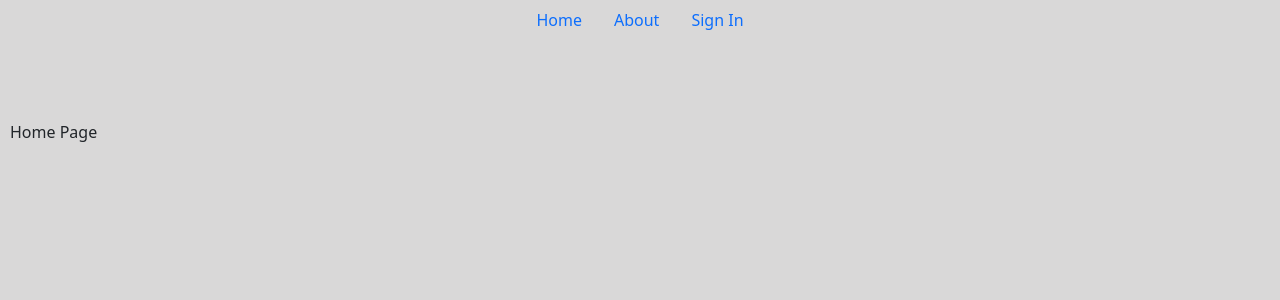
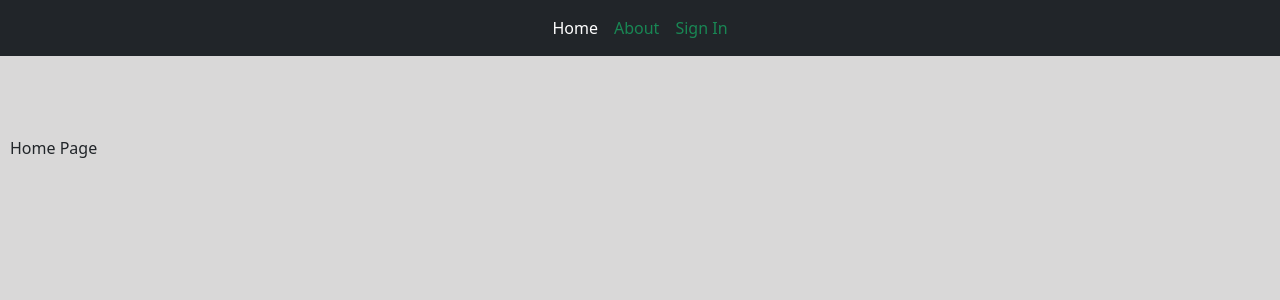
Before and after one commit to Oleg-Vartanov/Voleg, a Vue app in the folder frontend/: page / in a window 1280 px wide. Shown: the top 300 px of the page. Built offline with nearby package versions, Linux system fonts and the light colour scheme.

Commit message:
Frontend: Added navbar layout toggle.

```diff
--- a/frontend/src/components/NavBar.vue
+++ b/frontend/src/components/NavBar.vue
@@ -1,18 +1,38 @@
+<script setup lang="ts">
+let routes: { name: string, title: string }[] = [
+  {name: 'home', title: 'Home'},
+  {name: 'about', title: 'About'},
+  {name: 'signIn', title: 'Sign In'}
+];
+</script>
+
 <template>
-<!--  <nav class="navbar navbar-expand-lg navbar-dark bg-dark fixed-top">-->
-    <ul class="nav justify-content-center">
-      <li class="nav-item">
-        <router-link class="nav-link active" :to="{ name: 'home' }">Home</router-link>
-      </li>
-      <li class="nav-item">
-        <router-link class="nav-link active" :to="{ name: 'about' }">About</router-link>
-      </li>
-      <li class="nav-item">
-        <router-link class="nav-link active" :to="{ name: 'signIn' }">Sign In</router-link>
-      </li>
-<!--      <li class="nav-item">-->
-<!--        <a class="nav-link disabled" aria-disabled="true">Disabled</a>-->
-<!--      </li>-->
-    </ul>
-<!--  </nav>-->
+  <nav class="navbar navbar-expand-lg navbar-dark bg-dark">
+    <div class="container-fluid">
+      <button
+        class="navbar-toggler"
+        type="button"
+        data-bs-toggle="collapse"
+        data-bs-target="#navbarNav"
+        aria-controls="navbarNav"
+        aria-expanded="false"
+        aria-label="Toggle navigation"
+      >
+        <span class="navbar-toggler-icon"></span>
+      </button>
+      <div class="collapse navbar-collapse" id="navbarNav">
+        <ul class="navbar-nav mx-auto d-flex">
+          <li v-for="route in routes" class="nav-item">
+            <router-link
+              class="nav-link"
+              :to="{ name: route.name }"
+              :class="this.$route.name === route.name ? 'text-white' : 'link-success'"
+            >
+              {{ route.title }}
+            </router-link>
+          </li>
+        </ul>
+      </div>
+    </div>
+  </nav>
 </template>
--- a/frontend/src/main.ts
+++ b/frontend/src/main.ts
@@ -1,5 +1,5 @@
 import './assets/scss/index.scss';
-// import 'bootstrap/dist/js/bootstrap.bundle';
+import 'bootstrap/dist/js/bootstrap.bundle';
 
 import { createApp } from 'vue'
 import { createPinia } from 'pinia'
```
